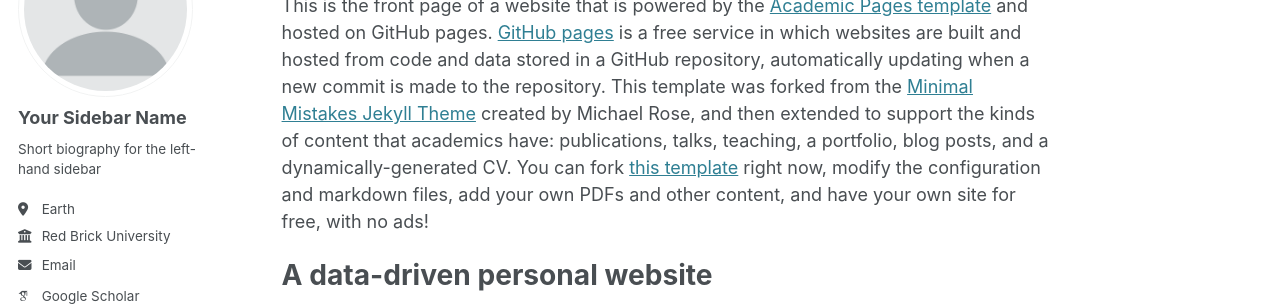
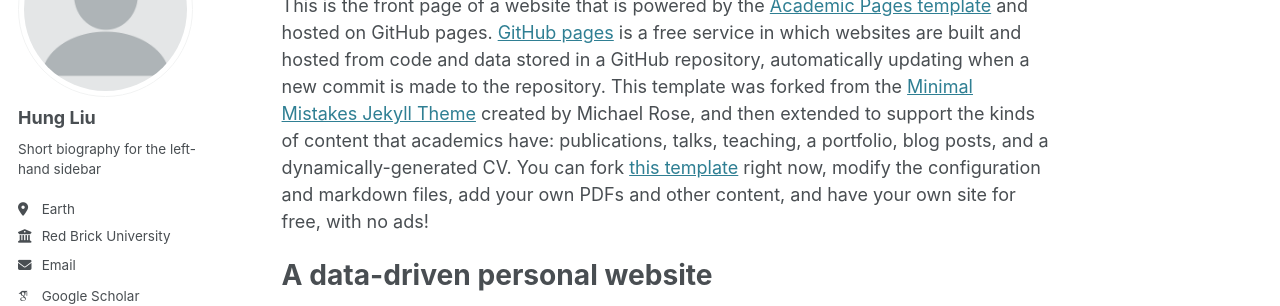
Before and after one commit to sunnySKL/sunnySKL.github.io, a Jekyll site: the page built from _pages/about.md, in a window 1280 px wide. Shown: the part 184-490 px from the top of the page. Built offline with Jekyll 4.4.1, drawn with Linux system fonts in a browser that asks for light colours; some web fonts are replaced.

Commit message:
Update _config.yml

```diff
--- a/_config.yml
+++ b/_config.yml
@@ -22,7 +22,7 @@ repository               : "academicpages/academicpages.github.io"
 author:
   # Biographic information
   avatar           : "profile.png"
-  name             : "Your Sidebar Name"
+  name             : "Hung Liu"
   pronouns         : # example: "she/her"
   bio              : "Short biography for the left-hand sidebar"
   location         : "Earth"
```
